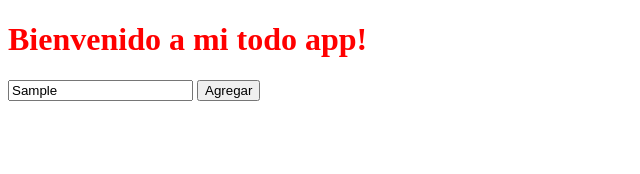
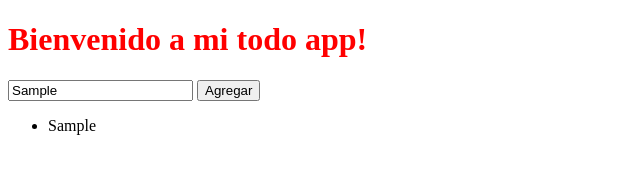
Before and after one commit to DericksRD/TODO_App, a plain HTML site: page src/index.html in a window 1280 px wide. Both pictures are taken after typing "Sample" into the empty fields and a click on the button "Agregar". Shown: the full height of the page, 0-640 px from the left. Drawn offline with Linux system fonts and the light colour scheme.

Commit message:
adding elements to the list.

```diff
--- a/src/index.html
+++ b/src/index.html
@@ -12,6 +12,9 @@
         <input type="search" placeholder="Escribe tu próxima tarea" id="search_bar"/>
         <input type="button" value="Agregar" id="submit_button"/>
     </form>
+    <ul class="todo-list">
+
+    </ul>
     <script src="./main.js"></script>
 </body>
 </html>
--- a/src/main.js
+++ b/src/main.js
@@ -1,21 +1,13 @@
-let AddTodo = function() {
+const submitButton = document.querySelector('#submit_button');
+submitButton.addEventListener('click', function() {
     //get search bar text
     const searchBar = document.getElementById("search_bar");
-    console.log(searchBar.innerHTML);
-    searchBar.innerHTML = 'hola mundo';
 
-    //add it to the list
+    //Get the list
+    const todoList = document.querySelector('.todo-list');
+    const newTodo = document.createElement('li');
 
-    // alert(searchBar.innerText);
-}
-
-document.addEventListener('DOMContentLoaded', function() {
-    console.log('DOM completed')
+    //add the element to the list
+    newTodo.textContent = searchBar.value;
+    todoList.appendChild(newTodo);
 });
-
-const submitButton = document.querySelector('#submit_button');
-submitButton.addEventListener('click', function() {
-    alert(submitButton?.value);
-});
-
-console.log(submitButton);
```
